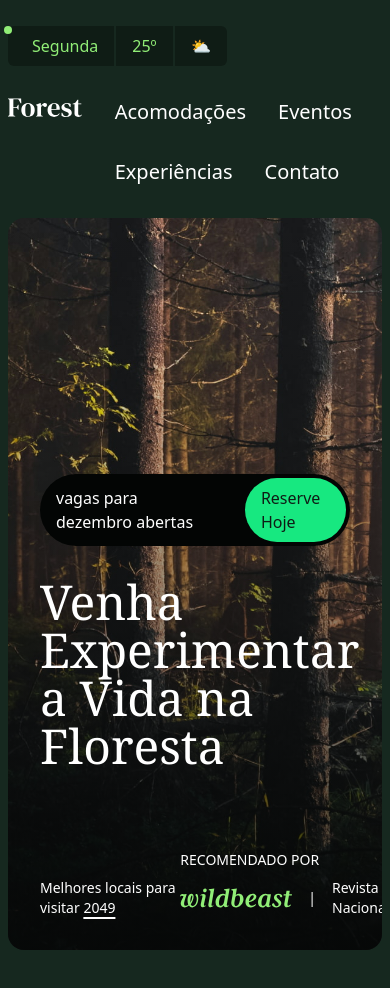
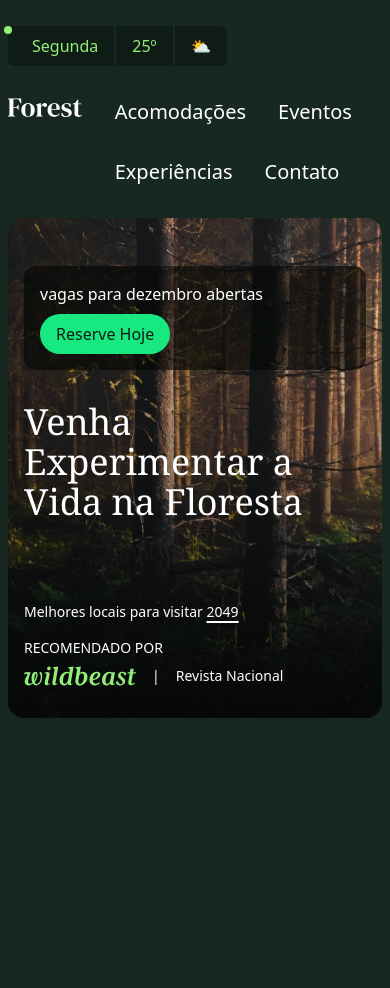
Before and after one commit to Thyagovz/projeto-forest, a website: page src/index.html in a window 390 px wide. Shown: the top 988 px of the page. Drawn offline with Linux system fonts and the light colour scheme.

Commit message:
Enhance responsive styling and utilities
Improves mobile and small-screen layouts by adding responsive Tailwind-like classes, adjusting paddings, margins, and typography for better readability across devices. Introduces new CSS utilities and breakpoint-specific styles to support a Verde theme with transparent variations and consistent spacing.

```diff
--- a/src/index.html
+++ b/src/index.html
@@ -57,7 +57,7 @@
 
     <main class="container">
       <div
-        class="relative px-8 pb-8 pt-64 bg-gradient-to-t from-verde-950/80 text-white rounded-2xl overflow-hidden"
+        class="relative px-8 pb-8 pt-64 sm:pt-64 bg-gradient-to-t from-verde-950/80 text-white rounded-2xl overflow-hidden max-sm:px-4 max-sm:pt-12"
       >
         <img
           class="absolute inset-0 size-full object-cover -z-10"
@@ -67,7 +67,7 @@
           alt=""
         />
         <div
-          class="bg-verde-950 inline-flex mb-8 gap-8 items-center py-1 pl-4 pr-1 rounded-full"
+          class="bg-verde-950/60 rounded-xl flex flex-col items-start gap-2 p-4 mb-8 sm:gap-8 sm:items-center sm:py-1 sm:pl-4 sm:pr-1 sm:rounded-full sm:inline-flex sm:flex-row sm:bg-verde-950"
         >
           vagas para dezembro abertas
           <a
@@ -76,11 +76,11 @@
             >Reserve Hoje</a
           >
         </div>
-        <h1 class="mb-20 font-serif text-balance max-w-screen-sm text-5xl">
+        <h1 class="mb-20 font-serif text-balance max-w-screen-sm text-4xl sm:mb-20 sm:text-5xl">
           Venha Experimentar a Vida na Floresta
         </h1>
-        <div class="text-sm flex justify-between items-end">
-          <p>
+        <div class="text-sm sm:flex justify-between items-end">
+          <p class="max-sm:mb-4">
             Melhores locais para visitar
             <a
               class="underline decoration-2 underline-offset-4 hover:no-underline"
```
Also changed, not shown: src/output.css.
